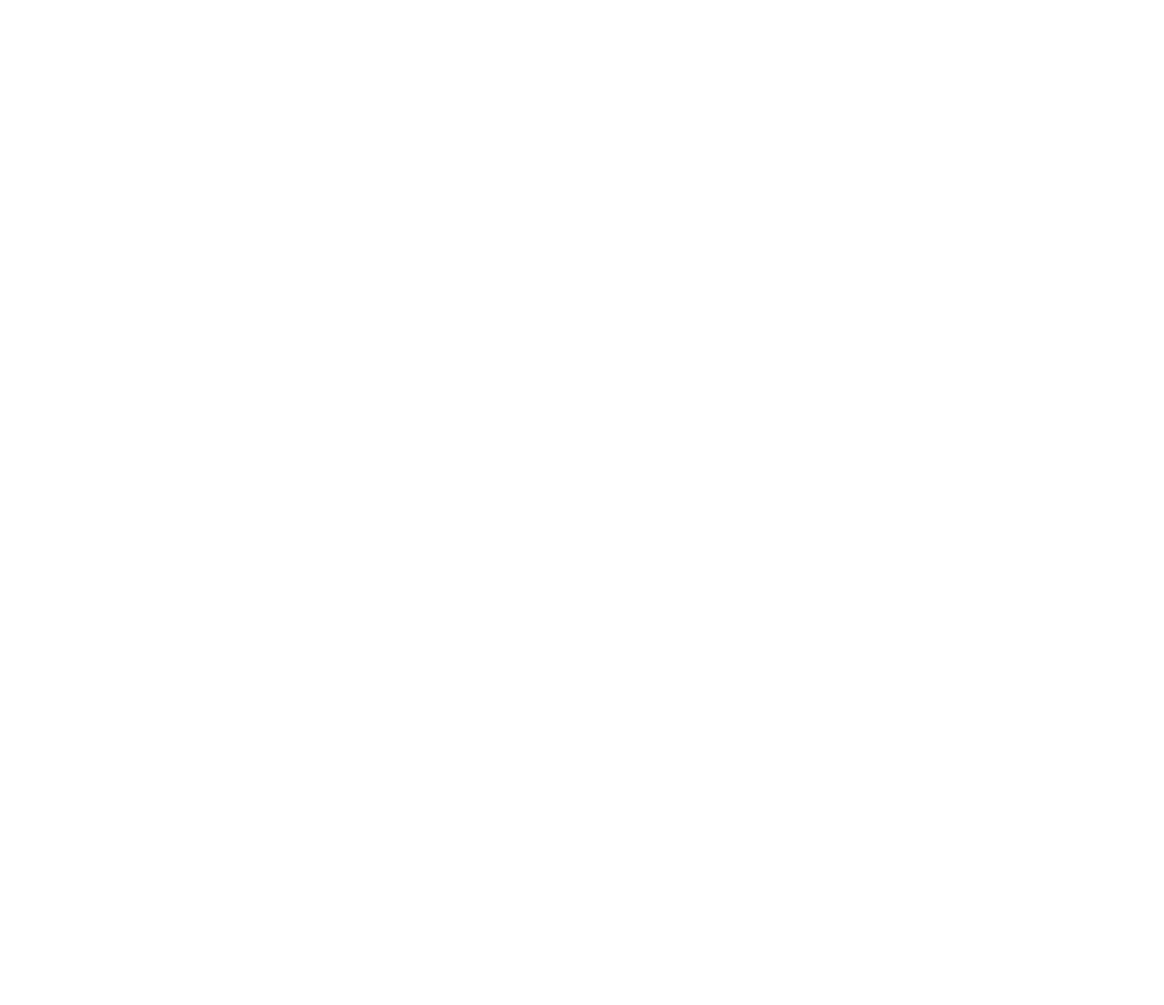
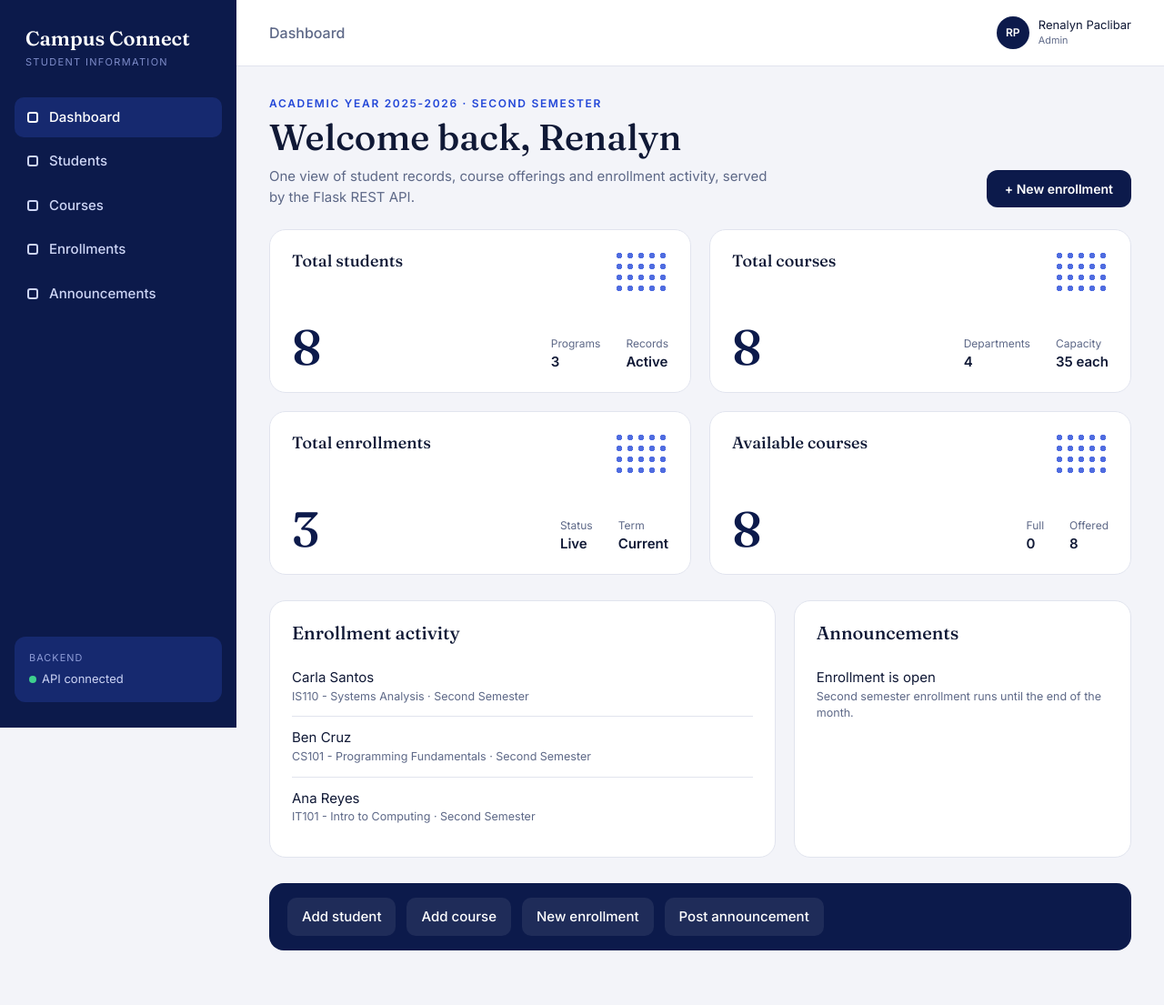
Before and after one commit to renalynpaclibar20-bot/student-course-api, a Flask app: page / in a window 1280 px wide. Before the commit the page is empty. Shown: the whole page at 91% size. Before the commit the page ends 800 px from the top, so only its background shows below. Run offline with Flask 3, Linux system fonts and the light colour scheme; data comes from the database, SQL or seed files in the repository.

Commit message:
Add HTML structure for dashboard page

```diff
--- a/templates/index.html
+++ b/templates/index.html
@@ -0,0 +1,31 @@
+<!DOCTYPE html>
+<html lang="en">
+<head>
+  <meta charset="UTF-8">
+  <meta name="viewport" content="width=device-width, initial-scale=1">
+  <title>Dashboard | Campus Connect</title>
+  <link rel="preconnect" href="https://fonts.googleapis.com">
+  <link href="https://fonts.googleapis.com/css2?family=Fraunces:wght@500;600&family=Inter:wght@400;500;600&display=swap" rel="stylesheet">
+  <link rel="stylesheet" href="{{ url_for('static', filename='css/style.css') }}">
+</head>
+<body data-page="index">
+  <div class="app">
+    <aside id="sidebar" class="sidebar"></aside>
+    <main class="main">
+      <header class="topbar">
+        <h2>Dashboard</h2>
+        <div class="user"><div class="avatar">RP</div><div>Renalyn Paclibar<br><small>Admin</small></div></div>
+      </header>
+      <div class="wrap">
+        <div class="hero">
+          <div><p>ACADEMIC YEAR 2025-2026 · SECOND SEMESTER</p><h1>Welcome back, Renalyn</h1><p class="lead">One view of student records, course offerings and enrollment activity, served by the Flask REST API.</p></div>
+          <a class="btn" href="/enrollment">+ New enrollment</a>
+        </div>
+        <section id="content"></section>
+      </div>
+    </main>
+  </div>
+  <div id="toast" role="status"></div>
+  <script src="{{ url_for('static', filename='javascript/script.js') }}"></script>
+</body>
+</html>
```
